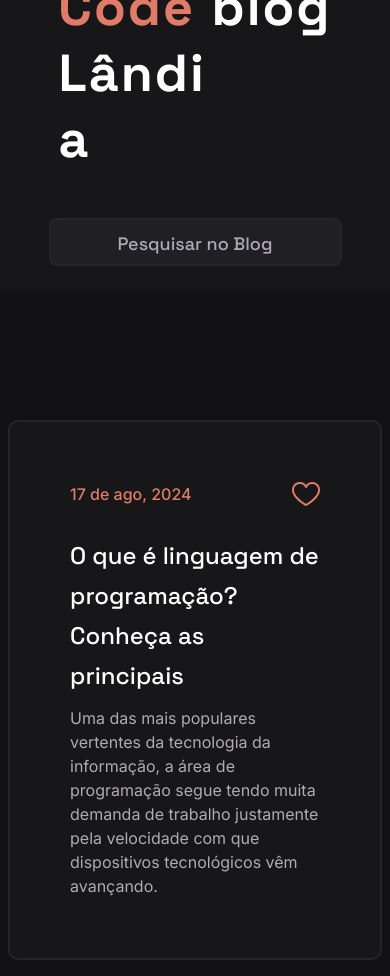
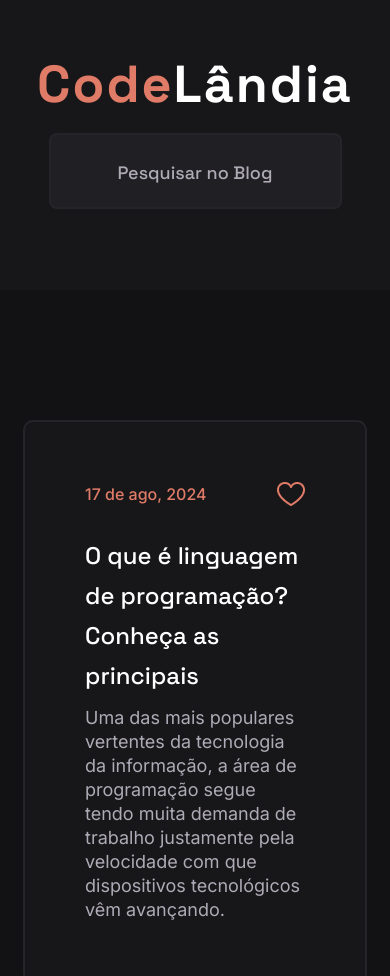
Before and after one commit to kaua-psilva/Blog-Codelandia, a plain HTML site: page index.html in a window 390 px wide. Shown: the top 976 px of the page. Drawn offline with nearby package versions, Linux system fonts and the light colour scheme.

Commit message:
media query att

```diff
--- a/index.html
+++ b/index.html
@@ -5,18 +5,10 @@
     <meta name="viewport" content="width=device-width, initial-scale=1.0">
     <title>Blog Codelandia</title>
     <link rel="stylesheet" href="style.css">
-    <link rel="stylesheet" href="style.css">
-    <script src="https://cdnjs.cloudflare.com/ajax/libs/gsap/3.12.5/gsap.min.js"></script>
-    <script src="https://cdnjs.cloudflare.com/ajax/libs/ScrollTrigger/1.0.6/ScrollTrigger.min.js"></script>
-    <script src="https://cdnjs.cloudflare.com/ajax/libs/gsap/3.11.0/SplitText.min.js"></script>
-    <link rel="shortcut icon" href="assets/favicon-16x16.png" type="image/x-icon">
 </head>
 <body>
     <header>
-        <div id="text-flex">
             <h1 id="header-txt"><span>Code</span>Lândia</h1>
-            <h1>blog</h1>
-        </div>
         <input type="text" placeholder="Pesquisar no Blog">
     </header>
     <main>
@@ -126,21 +118,5 @@
             <p>Projeto desenvolvido por <a href="#">Kauã W3b</a></p>
         </footer>
     </main>
-    <script>
-        document.addEventListener("DOMContentLoaded", function() {
-            gsap.registerPlugin(SplitText);
-            const myText = document.getElementById("header-txt");
-            const split = new SplitText(myText, { type: "chars" });
-
-            // Animar as letras para aparecerem uma por uma
-            gsap.from(split.chars, {
-                duration: 1,
-                opacity: 0,
-                y: 50,
-                stagger: 0.05
-            });
-        });
-    </script>
 </body>
-
 </html>
--- a/style.css
+++ b/style.css
@@ -20,14 +20,14 @@ header {
   justify-content: center;
   flex-direction: column;
   align-items: center;
-  font-size: 18px;
+  font-size: 40px;
   font-family: "Space Grotesk", sans-serif;
   font-weight: 500;
   letter-spacing: 2px;
   gap: 16px;
 }
 #text-flex{
-  width:  70%;
+  min-width:  70%;
   margin: 30px 30px;
   display: flex;
   justify-content: space-between;
@@ -43,7 +43,7 @@ header input {
   color: white;
   font-weight: 500;
   color: #AFABB6;
-  margin-bottom: 80px;
+  margin-bottom: 30px;
 }
 
 header input::placeholder {
@@ -161,3 +161,15 @@ footer a:hover {
     width: 250px;
   }
 }
+@media screen and (max-width: 410px){
+  .card{
+    width: 220px;
+    font-size: 18px;
+  }
+}
+@media screen and (max-width: 370px){
+  .card{
+    width: 200px;
+    font-size: 18px;
+  }
+}
```
